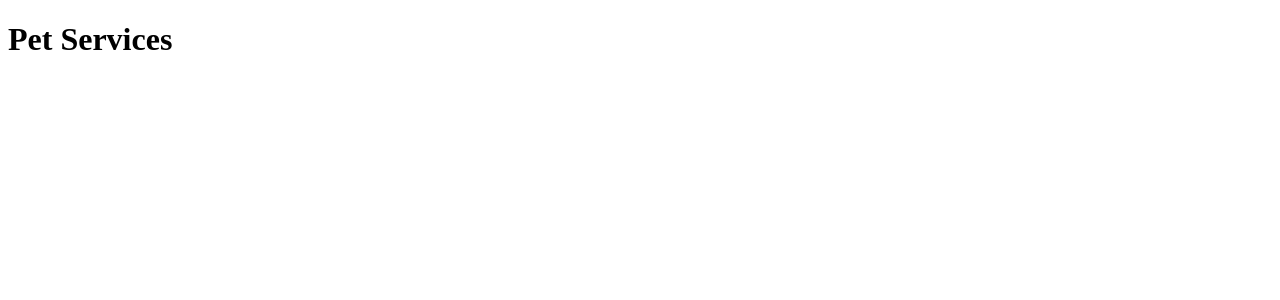
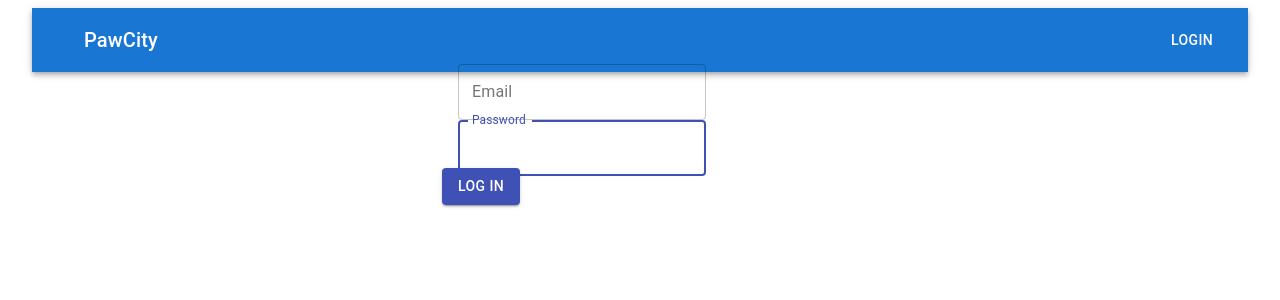
Before and after one commit to Wildcats-GA-Hackathon/PawCity, a React (Create React App) app in the folder client/: page /auth in a window 1280 px wide. Shown: the top 300 px of the page. Built offline with nearby package versions, Linux system fonts and the light colour scheme.

Commit message:
Created Login/Signup form

```diff
--- a/client/src/App.js
+++ b/client/src/App.js
@@ -1,11 +1,20 @@
 import React from 'react';
+import { BrowserRouter, Switch, Route } from 'react-router-dom';
+import NavBar from './components/navbar/NavBar';
+import { Container, Typography, Grow, Grid } from '@material-ui/core';
+import Form from './components/Form/Form';
 
 const App = () => {
-  return (
-    <div>
-      <h1>Pet Services</h1>
-    </div>
-  )
-}
+	return (
+		<BrowserRouter>
+			<Container maxWidth='lg'>
+				<NavBar />
+				<Switch>
+					<Route exact path='/auth' component={Form} />
+				</Switch>
+			</Container>
+		</BrowserRouter>
+	);
+};
 
 export default App;
--- /dev/null
+++ b/client/src/components/Form/Form.js
@@ -0,0 +1,205 @@
+import React, { useEffect, useState } from 'react';
+import {
+	Avatar,
+	Button,
+	Paper,
+	Grid,
+	Typography,
+	Container,
+	TextField,
+} from '@material-ui/core';
+import { grid } from '@mui/system';
+
+const Form = () => {
+	const [isSignedUp, setSignedUp] = useState(true);
+	// const [isLoggedIn, setIsLoggedIn] = useState(false)
+
+	// useEffect(() => {
+	//     if(window.localStorage.getItem('token')){
+	//         setIsLoggedIn(true)
+	//     } else {
+	//         setIsLoggedIn(false)
+	//     }
+	// }, [])
+
+	const handleChange = () => {};
+
+	return (
+		<Container component='main' maxWidth='xs'>
+			<Grid container spacing={2}>
+				{!isSignedUp ? (
+					<Container>
+						<TextField
+							name='firstName'
+							label='First Name'
+							handleChange={handleChange}
+							variant='outlined'
+							autoFocus
+							fullwidth
+						/>
+						<TextField
+							name='lastName'
+							label='Last Name'
+							handleChange={handleChange}
+							variant='outlined'
+							autoFocus
+							fullwidth
+						/>
+						<TextField
+							name='email'
+							label='Email'
+							handleChange={handleChange}
+							variant='outlined'
+							autoFocus
+							fullwidth
+						/>
+						<TextField
+							name='password'
+							label='Password'
+							handleChange={handleChange}
+							variant='outlined'
+							autoFocus
+							fullwidth
+						/>
+						<TextField
+							name='confirmPassword'
+							label='Confirm Password'
+							handleChange={handleChange}
+							variant='outlined'
+							autoFocus
+							fullwidth
+						/>
+					</Container>
+				) : (
+					<Container>
+						<TextField
+							name='email'
+							label='Email'
+							handleChange={handleChange}
+							variant='outlined'
+							autoFocus
+							fullwidth
+						/>
+						<TextField
+							name='password'
+							label='Password'
+							Log
+							In
+							handleChange={handleChange}
+							variant='outlined'
+							autoFocus
+							fullwidth
+						/>
+					</Container>
+				)}
+			</Grid>
+			<Button type='submit' fullwidth variant='contained' color='primary'>
+				{!isSignedUp ? 'Sign Up' : 'Log In'}
+			</Button>
+		</Container>
+	);
+
+	// if (isSignedUp === false) {
+	// 	return (
+	// 		//Show signupform
+	// 		<div>
+	// 			<Container>
+	// 				<TextField
+	// 					name='firstName'
+	// 					label='First Name'
+	// 					handleChange={handleChange}
+	// 					variant='outlined'
+	// 					autoFocus
+	// 					fullwidth
+	// 				/>
+	// 				<TextField
+	// 					name='lastName'
+	// 					label='Last Name'
+	// 					handleChange={handleChange}
+	// 					variant='outlined'
+	// 					autoFocus
+	// 					fullwidth
+	// 				/>
+	// 				<TextField
+	// 					name='email'
+	// 					label='Email'
+	// 					handleChange={handleChange}
+	// 					variant='outlined'
+	// 					autoFocus
+	// 					fullwidth
+	// 				/>
+	// 				<TextField
+	// 					name='password'
+	// 					label='Password'
+	// 					handleChange={handleChange}
+	// 					variant='outlined'
+	// 					autoFocus
+	// 					fullwidth
+	// 				/>
+	// 				<TextField
+	// 					name='confirmPassword'
+	// 					label='Confirm Password'
+	// 					handleChange={handleChange}
+	// 					variant='outlined'
+	// 					autoFocus
+	// 					fullwidth
+	// 				/>
+	// 			</Container>
+	// 			<Container>
+	// 				<Button
+	// 					type='submit'
+	// 					fullwidth
+	// 					variant='contained'
+	// 					color='primary'>
+	//                         Sign Up
+	//                     </Button>
+	// 			</Container>
+	// 			<Container>
+	// 				<h4>
+	// 					Already a user? <span>Log In</span>!
+	// 				</h4>
+	// 			</Container>
+	// 		</div>
+	// 	);
+	// } else {
+	// 	return (
+	// 		// Show loginform
+	// 		<div>
+	// 			<Container>
+	// 				<TextField
+	// 					name='email'
+	// 					label='Email'
+	// 					handleChange={handleChange}
+	// 					variant='outlined'
+	// 					autoFocus
+	// 					fullwidth
+	// 				/>
+	// 				<TextField
+	// 					name='password'
+	// 					label='Password'
+	// 					Log
+	// 					In
+	// 					handleChange={handleChange}
+	// 					variant='outlined'
+	// 					autoFocus
+	// 					fullwidth
+	// 				/>
+	// 			</Container>
+	// 			<Container>
+	// 				<Button
+	// 					type='submit'
+	// 					fullwidth
+	// 					variant='contained'
+	// 					color='primary'></Button>
+	// 			</Container>
+	// 			<Container>
+	// 				<h4>
+	// 					Don't have an account? <span>Sign Up</span> here!
+	// 				</h4>
+	// 			</Container>
+	// 		</div>
+	// );
+	// }
+};
+
+export default Form;
--- /dev/null
+++ b/client/src/components/navbar/NavBar.js
@@ -0,0 +1,34 @@
+import * as React from 'react';
+import { Link } from 'react-router-dom';
+import AppBar from '@mui/material/AppBar';
+import Box from '@mui/material/Box';
+import Toolbar from '@mui/material/Toolbar';
+import Typography from '@mui/material/Typography';
+import Button from '@mui/material/Button';
+import IconButton from '@mui/material/IconButton';
+// import MenuIcon from '@mui/icons-material/Menu';
+
+export default function ButtonAppBar() {
+	return (
+		<Box sx={{ flexGrow: 1 }}>
+			<AppBar position='static'>
+				<Toolbar>
+					<IconButton
+						size='large'
+						edge='start'
+						color='inherit'
+						aria-label='menu'
+						sx={{ mr: 2 }}>
+						{/* <MenuIcon /> */}
+					</IconButton>
+					<Typography variant='h6' component='div' sx={{ flexGrow: 1 }}>
+						PawCity
+					</Typography>
+					<Button color='inherit' component={Link} to='/auth'>
+						Login
+					</Button>
+				</Toolbar>
+			</AppBar>
+		</Box>
+	);
+}
```
Also changed, not shown: client/package.json (+7 -0 lines), client/src/index.js (+4 -5 lines), client/src/components/Form/styles.js (added), client/src/components/navbar/styles.js (added), 1 other file (tests, documents, lock files or other folders).
